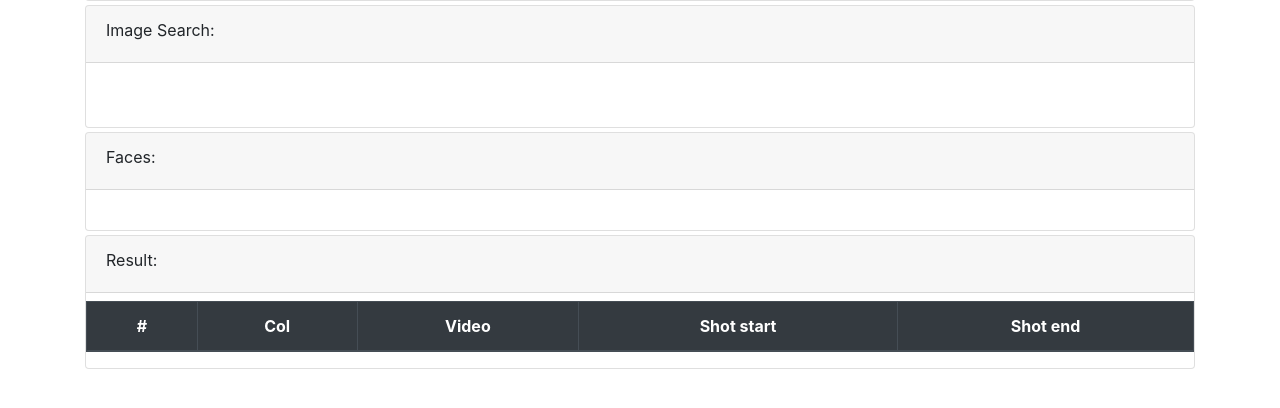
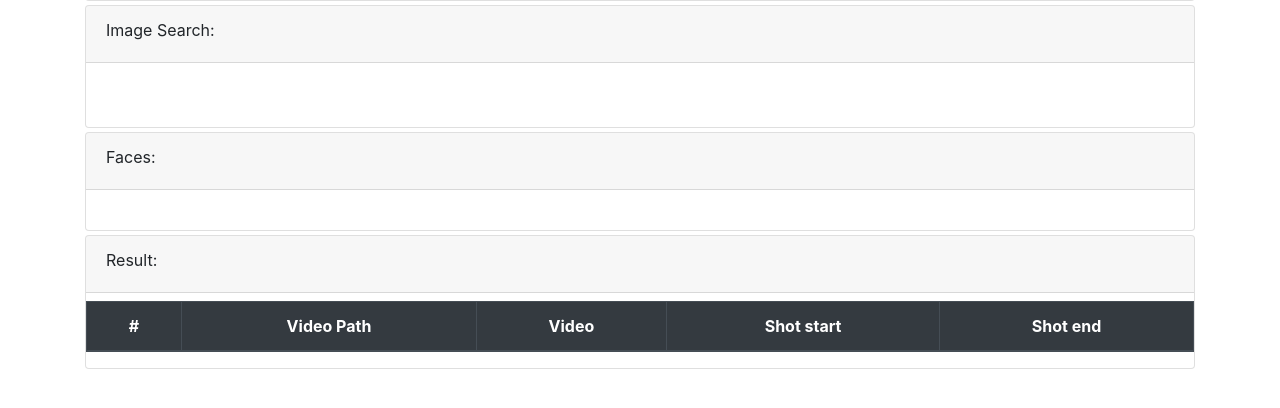
Before and after one commit to PhungHaThiKim/csdl-dpt-face-search, a Flask app: page / in a window 1280 px wide. Shown: the part 325-733 px from the top of the page. Run offline with Flask 2, Linux system fonts and the light colour scheme; lists and menus that the app fills with data are empty; some libraries are stand-ins or nearby versions.

Commit message:
fix html

```diff
--- a/config.py
+++ b/config.py
@@ -5,7 +5,7 @@ DATA_PATH = os.path.join(PREFIX_PATH, "data")
 
 MYSQL_HOST = "localhost"
 MYSQL_USER = "root"
-MYSQL_PASSWORD = ""
+MYSQL_PASSWORD = "Phung06122910"
 MYSQL_DATABASE = "csdl_dpt_search_img"
 
 SQLALCHEMY_DATABASE_URL = "mysql://{}:{}@{}/{}".format(MYSQL_USER, MYSQL_PASSWORD, MYSQL_HOST, MYSQL_DATABASE)
--- a/templates/index.html
+++ b/templates/index.html
@@ -61,7 +61,7 @@
                         <thead class="thead-dark">
                             <tr>
                                 <th scope="col">#</th>
-                                <th scope="col">Col</th>
+                                <th scope="col">Video Path</th>
                                 <th scope="col">Video</th>
                                 <th scope="col">Shot start</th>
                                 <th scope="col">Shot end</th>
```
